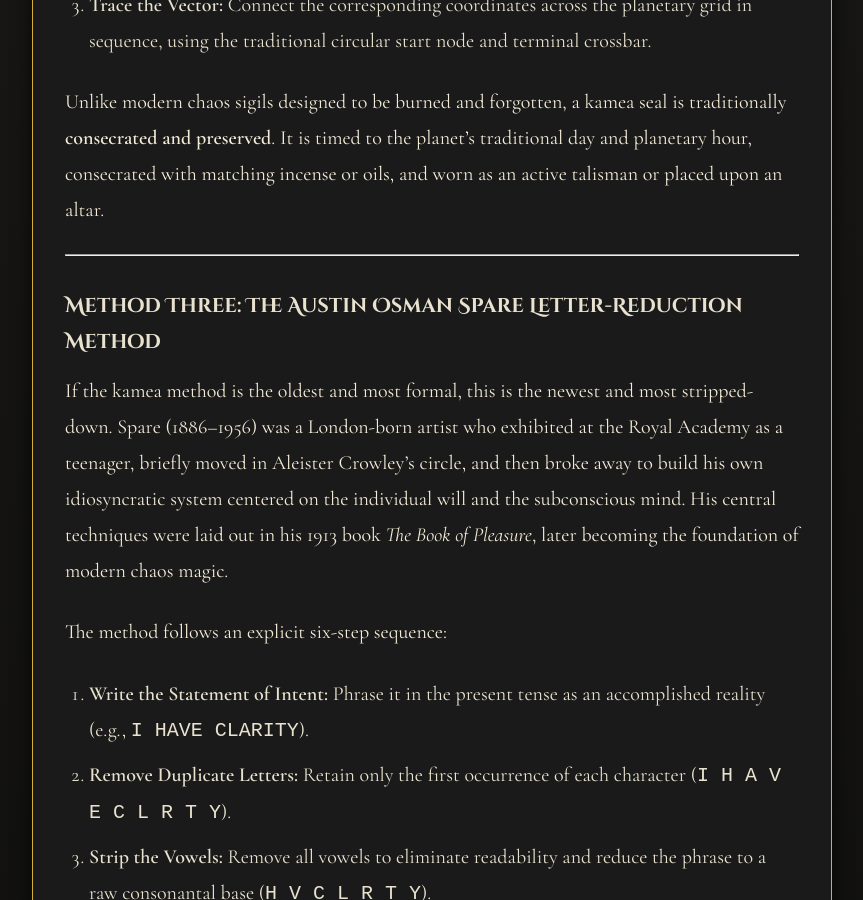
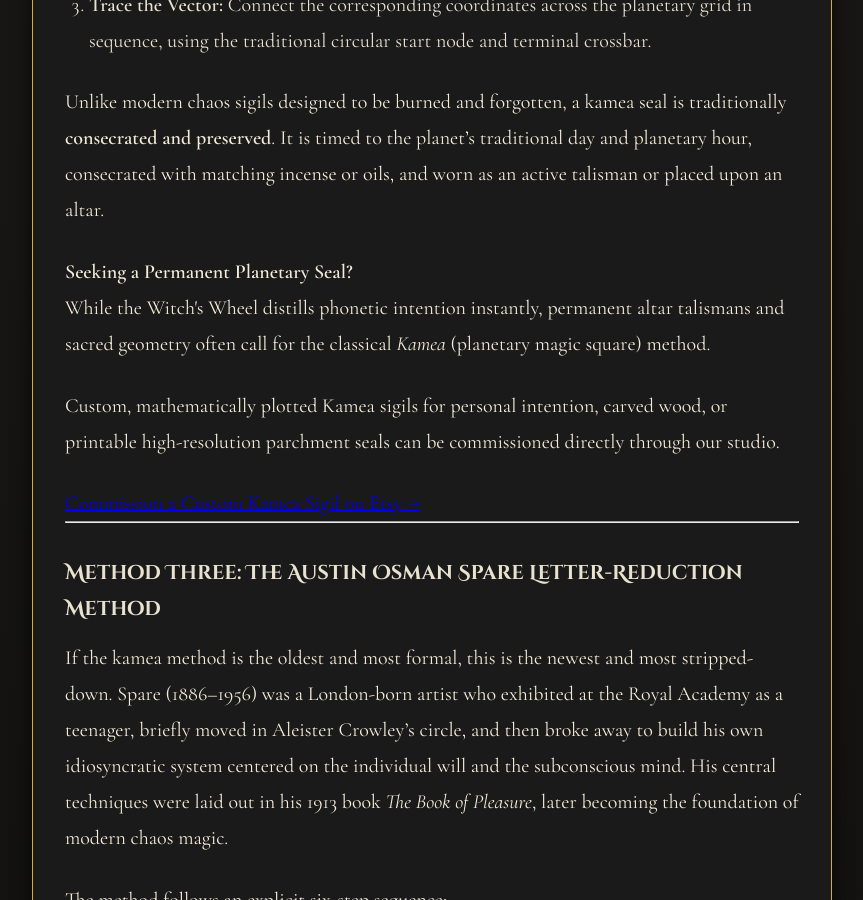
Before and after one commit to maf187/the-gilded-sigil, a Jekyll site: the page built from _posts/2026-08-19-the-art-of-the-sigil.md, in a window 1280 px wide and 900 px high, scrolled down 3745 px. Shown: the whole window, without its empty margins (208-1071 px from the left). Built offline with Jekyll 4.4.1, drawn with Linux system fonts in a browser that asks for light colours.

Commit message:
Add commissioning information for Kamea sigils
Added a section for commissioning custom Kamea sigils, including content about the process and a link to the Etsy shop.

```diff
--- a/_posts/2026-08-19-the-art-of-the-sigil.md
+++ b/_posts/2026-08-19-the-art-of-the-sigil.md
@@ -65,6 +65,20 @@ To construct a planetary sigil:
 
 Unlike modern chaos sigils designed to be burned and forgotten, a kamea seal is traditionally **consecrated and preserved**. It is timed to the planet's traditional day and planetary hour, consecrated with matching incense or oils, and worn as an active talisman or placed upon an altar.
 
+<div class="kamea-commission-box">
+  <div class="kamea-box-content">
+    <h4 class="kamea-title">Seeking a Permanent Planetary Seal?</h4>
+    <p>
+      While the Witch's Wheel distills phonetic intention instantly, permanent altar talismans and sacred geometry often call for the classical <em>Kamea</em> (planetary magic square) method.
+    </p>
+    <p>
+      Custom, mathematically plotted Kamea sigils for personal intention, carved wood, or printable high-resolution parchment seals can be commissioned directly through our studio.
+    </p>
+    <a href="https://www.etsy.com/shop/TheGildedSigil" target="_blank" rel="noopener noreferrer" class="kamea-btn">
+      Commission a Custom Kamea Sigil on Etsy &rarr;
+    </a>
+  </div>
+</div>
 ---
 
 ### Method Three: The Austin Osman Spare Letter-Reduction Method
```
